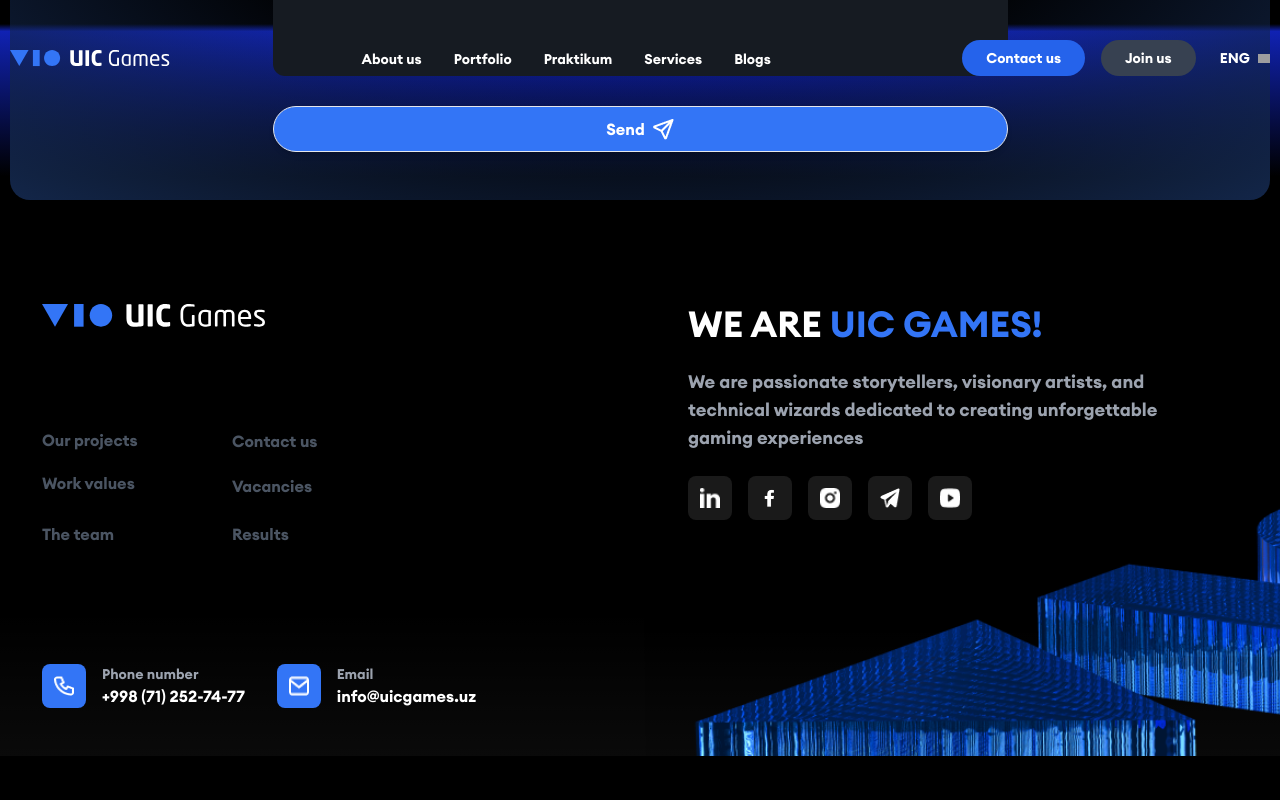
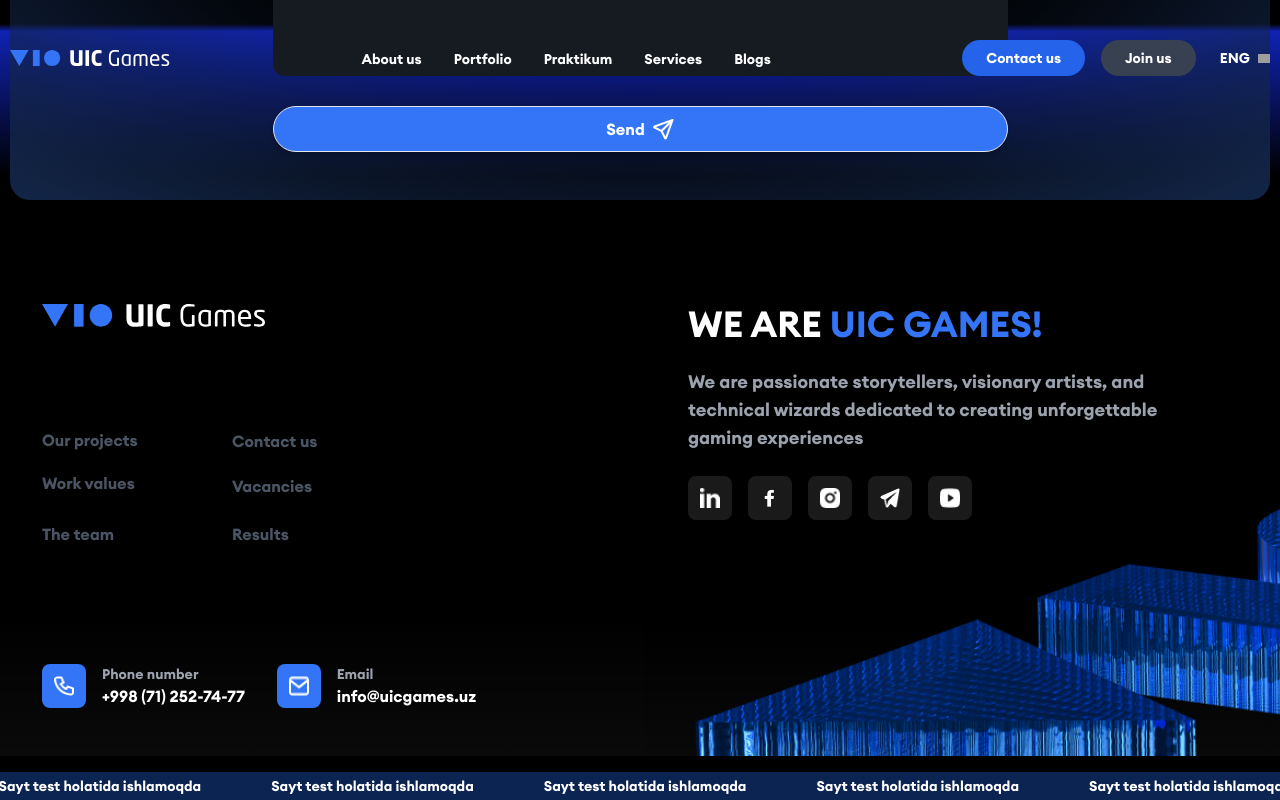
Before and after one commit to Shamsiddin007/adduic, a Next.js app: page /workopportunite/1 in a window 1280 px wide. Built offline with nearby package versions, Linux system fonts and the light colour scheme; no server answers; grey boxes are pictures that could not be loaded.

Commit message:
add testLauncher page

```diff
--- a/package.json
+++ b/package.json
@@ -13,6 +13,7 @@
     "parallax-js": "^3.1.0",
     "react": "^18.2.0",
     "react-dom": "^18.2.0",
+    "react-fast-marquee": "^1.6.5",
     "swiper": "^11.1.14"
   },
   "devDependencies": {
--- a/src/app/globals.css
+++ b/src/app/globals.css
@@ -30,6 +30,11 @@ body {
 h1 {
   font-size: 40px;
   color: white;
+}
+
+.rfm-initial-child-container, .rfm-marquee{
+  display: flex !important;
+  gap: 70px !important;
 }
 
 .bg-custom {
--- a/src/app/layout.tsx
+++ b/src/app/layout.tsx
@@ -3,6 +3,7 @@ import Navbarlayout from "@/components/Navbarlayout";
 import Footerlayout from "@/components/Footerlayout";
 // import FormaLayout from "@/app/forma/forma"
 import './globals.css'
+import TestLaunch from "@/components/testLaunch/TestLaunch";
 // import Forma from "@/app/forma/forma";
 
 
@@ -23,6 +24,7 @@ export default function RootLayout({
         <Navbarlayout/>
         <div>
           {children}
+          <TestLaunch/>
         </div>
         {/* <FormaLayout/> */}
         <Footerlayout/>
--- a/src/components/Navbarlayout.tsx
+++ b/src/components/Navbarlayout.tsx
@@ -4,7 +4,7 @@ import Image from "next/image";
 import Link from "next/link";
 import { useEffect, useState } from "react";
 import styles from "./style.module.css";
-import Logo from "/public/icons/logo.svg";
+import Logo from "/public/icons/Logo.svg";
 import BurgerIcon from "/public/Imgs/hamburger_icon.svg";
 import CloseBtn from "/public/Imgs/close-428 1.png";
 import JoinUsModal from "@/components/JoinUs";
--- /dev/null
+++ b/src/components/testLaunch/TestLaunch.tsx
@@ -0,0 +1,29 @@
+import Marquee from "react-fast-marquee";
+
+function TestLaunch() {
+  const marqueText = [
+    "Sayt test holatida ishlamoqda",
+    "Sayt test holatida ishlamoqda",
+    "Sayt test holatida ishlamoqda",
+    "Sayt test holatida ishlamoqda",
+    "Sayt test holatida ishlamoqda",
+    "Sayt test holatida ishlamoqda",
+    "Sayt test holatida ishlamoqda"
+  ];
+
+  return (
+    <div className="fixed bottom-0 left-0 z-20 w-full">
+      <Marquee className="h-7 bg-[#0f2d65d0]">
+        {marqueText.map((item, id) => {
+          return (
+            <div className="flex" key={id}>
+              <p className="text-white text-[14px]">{item}</p>
+            </div>
+          );
+        })}
+      </Marquee>
+    </div>
+  );
+}
+
+export default TestLaunch;
```
Also changed, not shown: tailwind.config.ts (+13 -0 lines), 1 other file (tests, documents, lock files or other folders).
